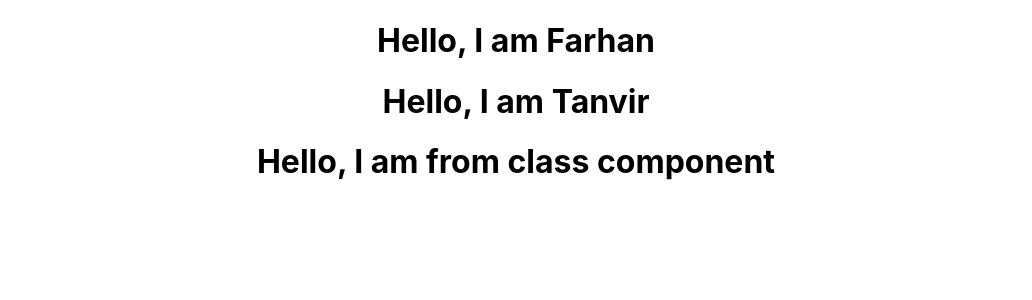
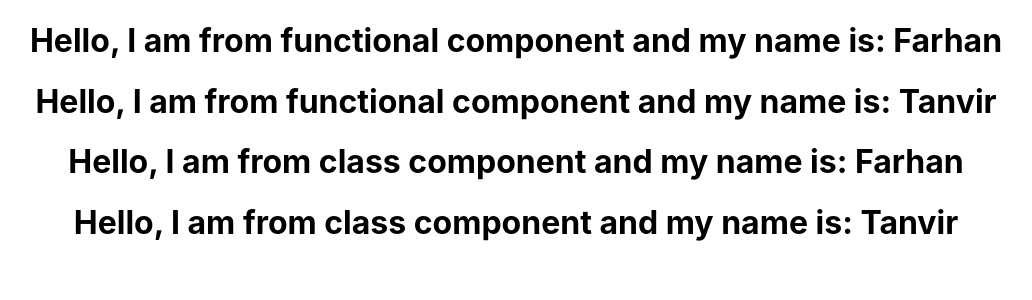
Before and after one commit to FARHAN-TANVIR-7471/BasicReact, a React (Create React App) app: page / in a window 1280 px wide. Shown: the top 300 px of the page, without its empty margins (124-1156 px from the left). Built offline with nearby package versions, Linux system fonts and the light colour scheme; the HTML template or start-up script is replaced by a standard one.

Commit message:
Props class component, here props are using this keyword

```diff
--- a/src/App.js
+++ b/src/App.js
@@ -9,7 +9,8 @@ function App() {
       <div className="App">
         <Hello name="Farhan"></Hello>
         <Hello  name="Tanvir"></Hello>
-        <Welcome></Welcome>
+        <Welcome name="Farhan"></Welcome>
+        <Welcome name="Tanvir"></Welcome>
       </div>
 
     </div>
--- a/src/component/Hello.js
+++ b/src/component/Hello.js
@@ -2,7 +2,7 @@ import React from 'react';
 
 function Hello(props){
     return (
-        <h1>Hello, I am {props.name}</h1>
+        <h1>Hello, I am from functional component and my name is: {props.name}</h1>
     );
 }
 
--- a/src/component/Welcome.js
+++ b/src/component/Welcome.js
@@ -2,7 +2,7 @@ import React,{Component} from 'react';
 
 class Welcome extends Component {
     render(){
-       return <h1>Hello, I am from class component</h1>
+       return <h1>Hello, I am from class component and my name is: {this.props.name}</h1>
     }
 }
 
```
